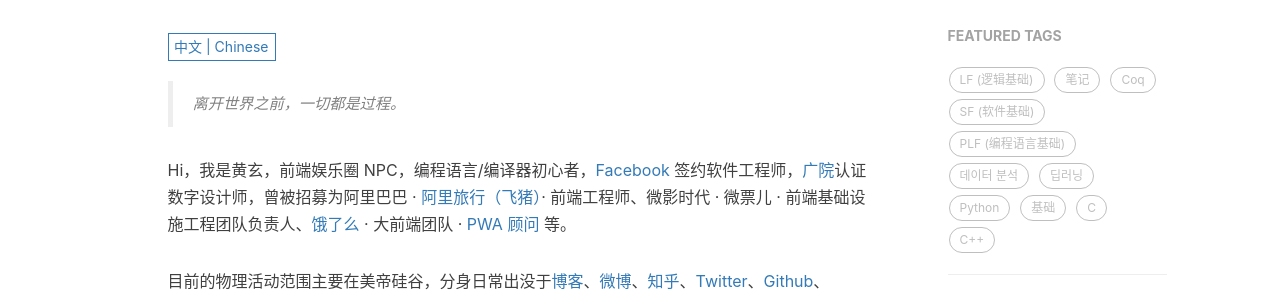
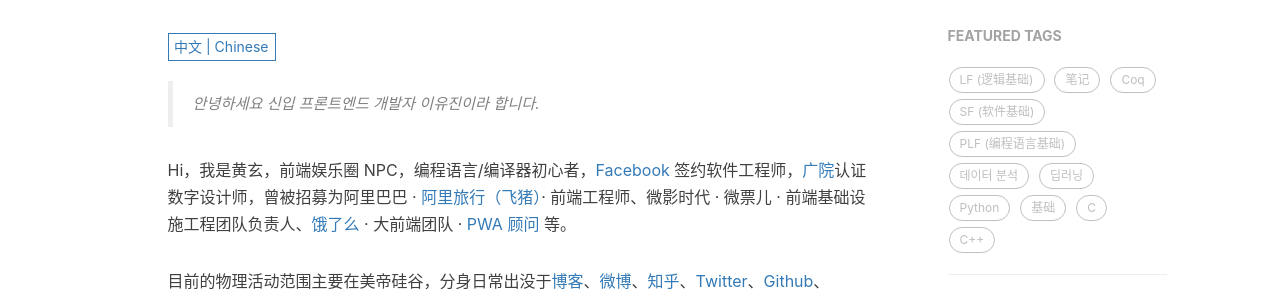
Before and after one commit to leeyj4805/leeyj4805.github.io, a Jekyll site: the page built from about.html, in a window 1280 px wide. Shown: the part 420-712 px from the top of the page. Built offline with Jekyll 4.4.1, drawn with Linux system fonts in a browser that asks for light colours; nearby versions of some CDN libraries; comment, search, counter and statistics services are not loaded.

Commit message:
no message

```diff
--- a/_includes/about/zh.md
+++ b/_includes/about/zh.md
@@ -1,4 +1,4 @@
-> 离开世界之前，一切都是过程。
+> 안녕하세요 신입 프론트엔드 개발자 이유진이라 합니다.
 
 Hi，我是黄玄，前端娱乐圈 NPC，编程语言/编译器初心者，[Facebook](https://www.facebook.com/) 签约软件工程师，[广院](https://baike.baidu.com/item/%E4%B8%AD%E5%9B%BD%E4%BC%A0%E5%AA%92%E5%A4%A7%E5%AD%A6)认证数字设计师，曾被招募为阿里巴巴 · [阿里旅行（飞猪）](http://alitrip.com)· 前端工程师、微影时代 · 微票儿 · 前端基础设施工程团队负责人、[饿了么](https://ele.me/) · 大前端团队 · [PWA 顾问](https://medium.com/elemefe/upgrading-ele-me-to-progressive-web-app-2a446832e509) 等。
 
```
